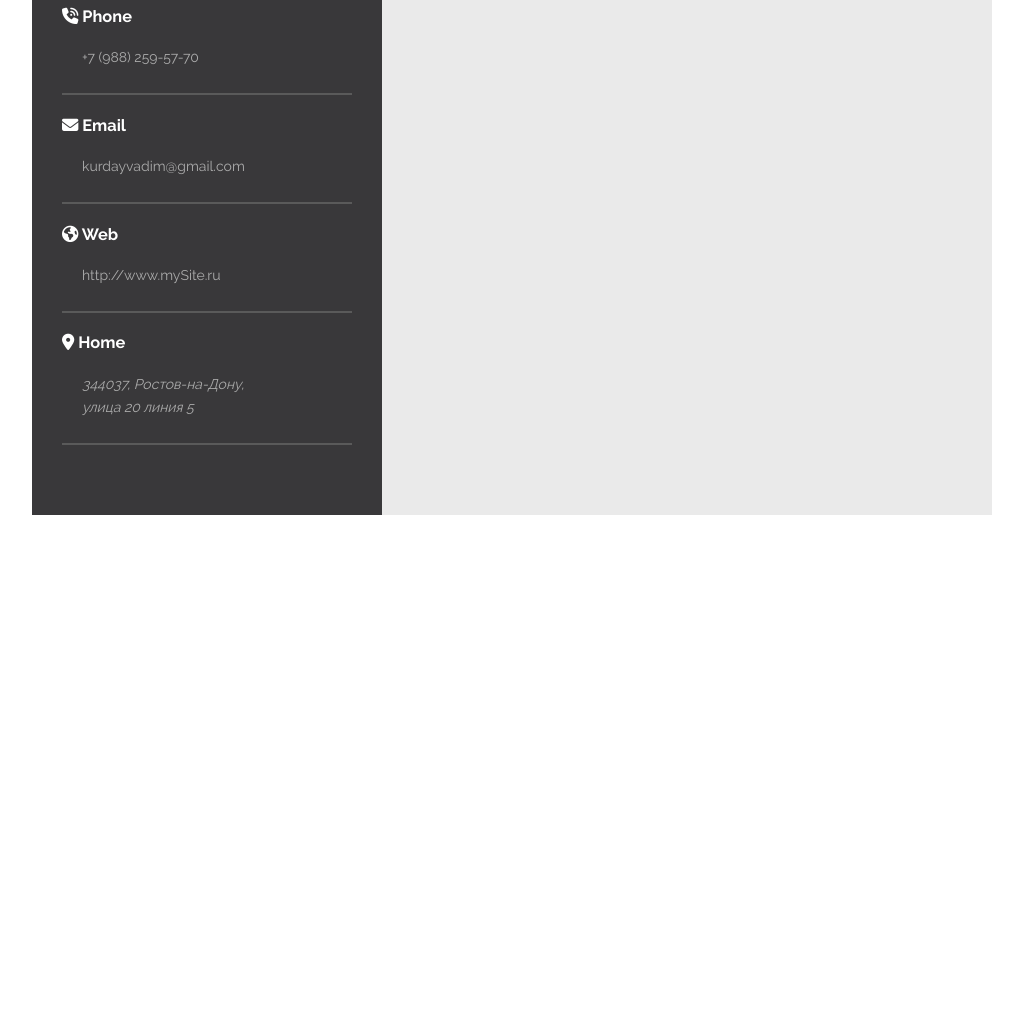
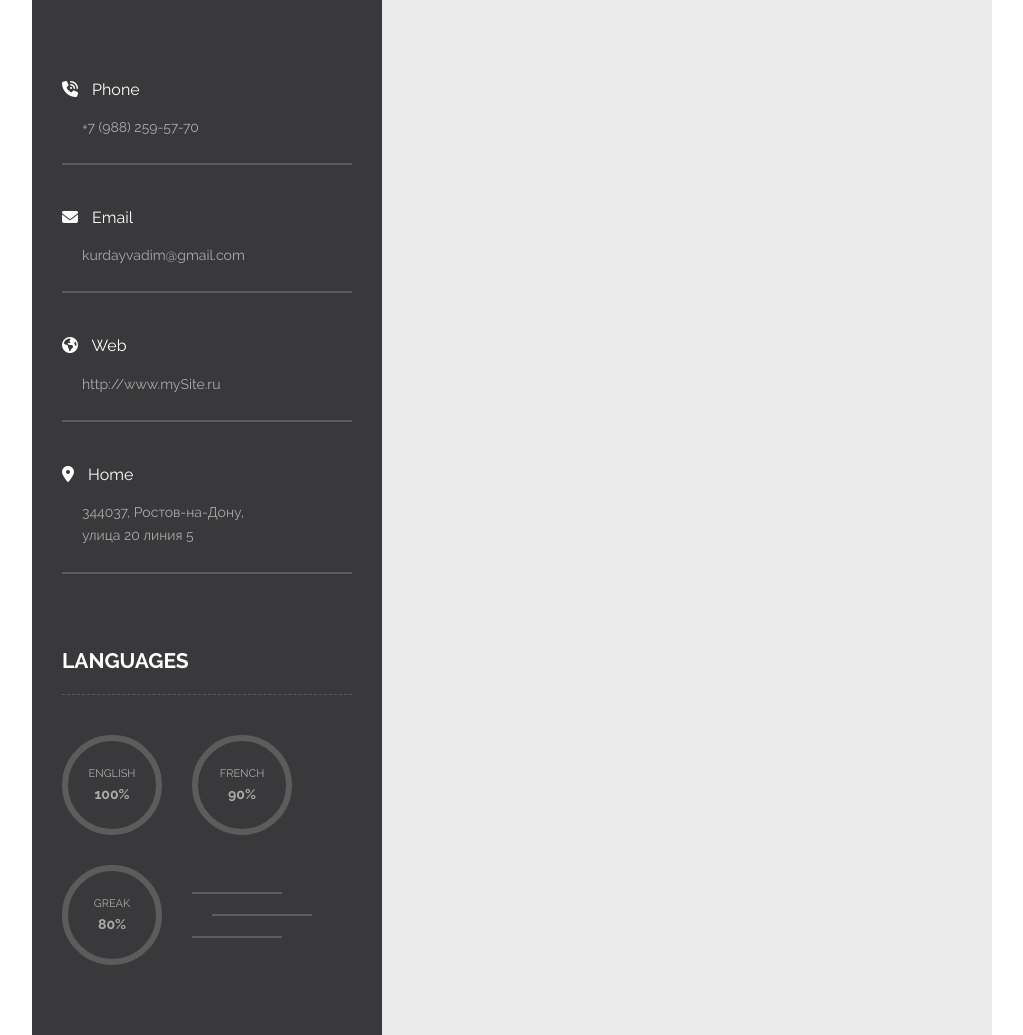
Before and after one commit to Kurday/portfolio, a plain HTML site: page index.html in a window 1280 px wide. Shown: the part 660-1695 px from the top of the page, without its empty margins (128-1151 px from the left). Before the commit the page ends 1175 px from the top, so only its background shows below. Drawn offline with Linux system fonts and the light colour scheme.

Commit message:
Закончили левый столбец

```diff
--- a/index.html
+++ b/index.html
@@ -83,8 +83,29 @@
    344037, Ростов-на-Дону, <br> улица 20 линия 5
  </address>
 </div>
+</div>
+<h2 class="heading heading-light">Languages</h2>
+<div class="languages">
+  <div class="language">
+    <span class="language-text">English</span>
+    <strong class="languages-per">100%</strong>
+  </div>
+  <div class="language">
+    <span class="language-text">French</span>
+    <strong class="languages-per">90%</strong>
+  </div>
+  <div class="language">
+    <span class="language-text">Greak</span>
+    <strong class="languages-per">80%</strong>
+  </div>
 
+  <div class="lines">
+    <span class="line"></span>
+    <span class="line"></span>
+    <span class="line"></span>
+  </div>
 </div>
+<!-- /.heading heading-light -->
 </div>
 
 </div>
--- a/sass/main.sass
+++ b/sass/main.sass
@@ -94,16 +94,7 @@ body
 	font-family: $default-font
 	overflow-x: hidden
 
-.profile-photo
-	height: 270px
-	background-image: url(../img/photo.png)
-	background-size: cover
-	background-position: center
-	background-repeat: no-repeat
 
-.profile-text
-	line-height: 24.19px
-	font-size: 13px
 
 .container
 	display: flex
@@ -116,35 +107,98 @@ body
 	max-width: 350px
 	background-color: #39383a
 	color: #ababab
+	&-info
+		padding-left: 30px
+		padding-right: 30px
+		padding-top: 50px
+		padding-bottom: 70px
+	&-photo
+		height: 270px
+		background-image: url(../img/photo.png)
+		background-size: cover
+		background-position: center
+		background-repeat: no-repeat
+	&-text
+		line-height: 24.19px
+		font-size: 13px
+		margin-bottom: 50px
 
-.profile-info
-	padding-left: 30px
-	padding-right: 30px
-	padding-top: 50px
-	padding-bottom: 70px
+
 
 .heading
 	margin: 0
 	padding-bottom: 16px
 	text-transform: uppercase
 	font-weight: 700
-
-.heading-light
-	color: #fff
-	border-bottom: 1px dashed #5a5a5a
+	&-light
+		color: #fff
+		border-bottom: 1px dashed #5a5a5a
 
 .contacts
+	margin-bottom: 70px
 	&-title
 		color: #fff
+		margin-bottom: 13px
+		font-size: 16px
+		font-weight: 400
 	&-text
 		color: #ababab
 		text-decoration: none
 		padding-left: 20px
+		line-height: 20,97px
 	&-item
+		padding-top: 24px
 		padding-bottom: 24px
 		border-bottom: 2px solid #5a5a5a
 
+	.fas
+		margin-right: 10px
+
+address
+	font-style: normal
+
+.languages
+	display: flex
+	flex-wrap: wrap // если круг не помещается, то переносится
+	padding-top: 40px
+
+
+.language
+	width: 100px
+	height: 100px
+	border: 6px solid #5c5c5c
+	border-radius: 50%
+	display: flex
+	justify-content: center
+	align-items: center
+	flex-direction: column
+	margin-bottom: 30px
+	margin-right: 30px
+	&:nth-child(3)
+		margin-bottom: 0
+	&-text
+		text-transform: uppercase
+		font-size: 11px
+	&-per
+		font-size: 15px
+		font-weight: 600
 
 
 
+.lines
+	display: flex
+	flex-direction: column
+	justify-content: center
+
+.line
+	display: block
+	width: 90px
+	height: 2px
+	background-color: #5c5c5c
+	margin-top: 10px
+	margin-bottom: 10px
+	&:nth-child(2)
+		width: 100px
+		margin-left: 20px
+
 @import "media" // Всегда в конце
```
Also changed, not shown: css/main.min.css.
